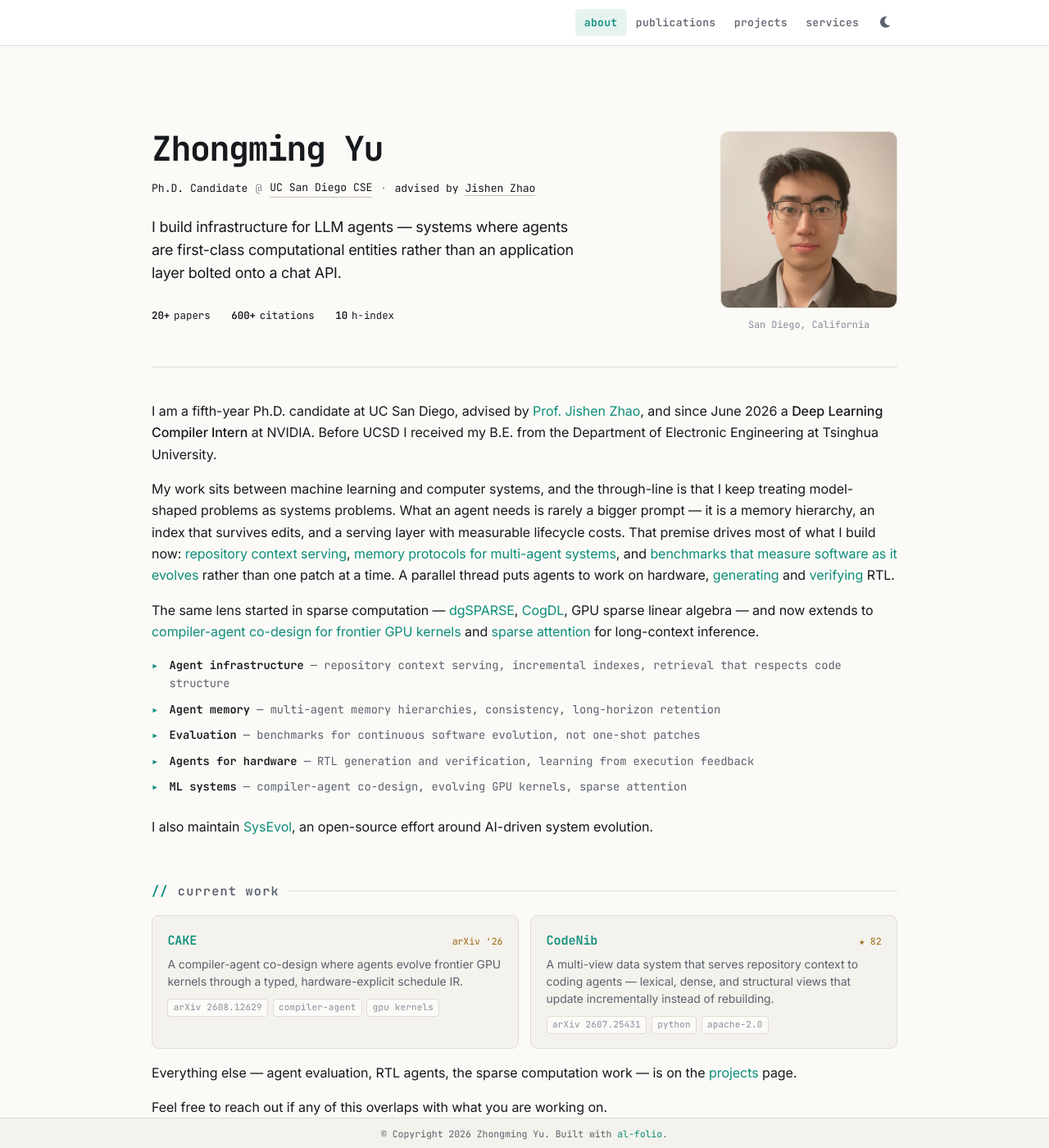
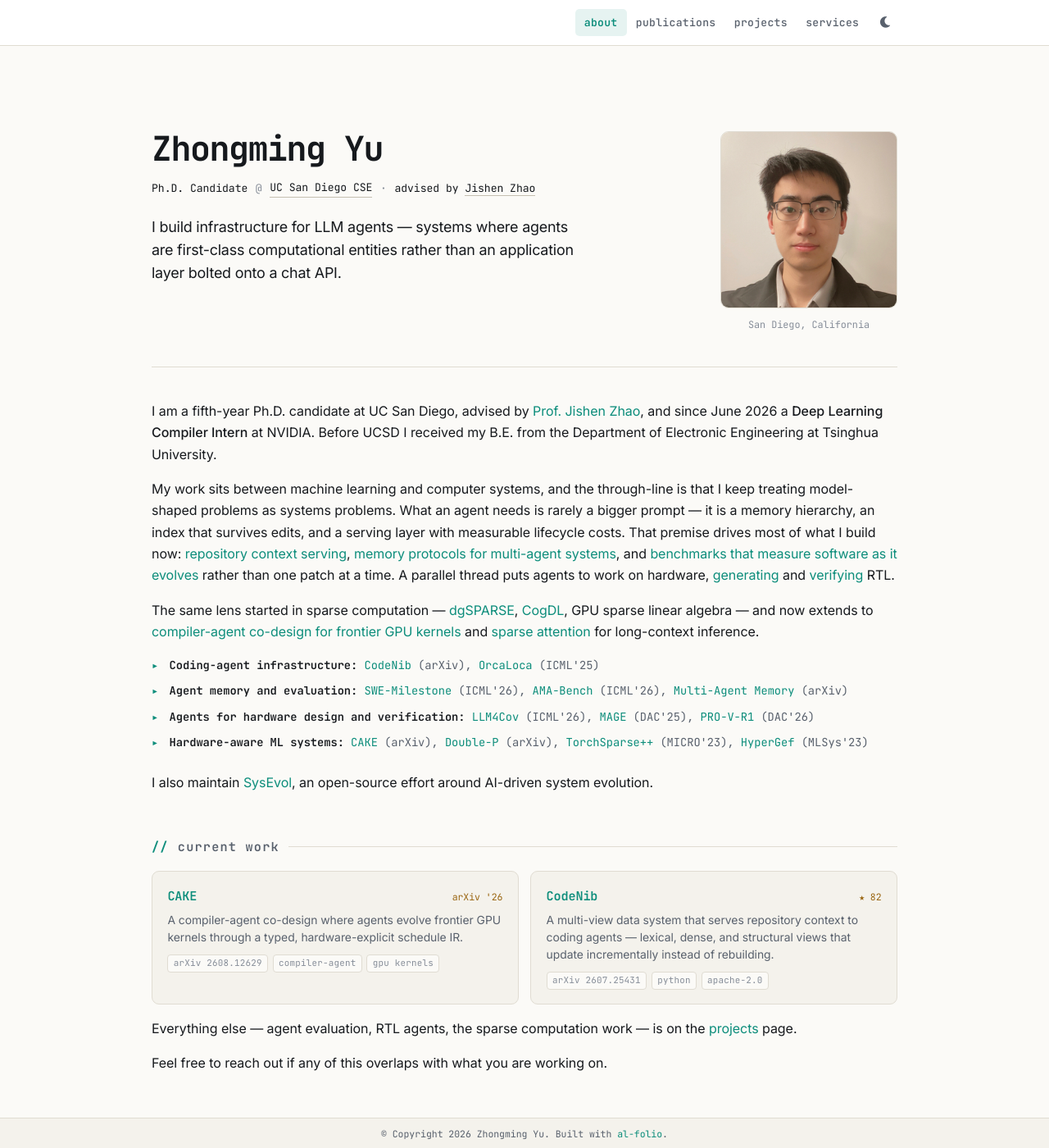
Before and after one commit to fishmingyu/fishmingyu.github.io, a Jekyll site: the page built from _pages/about.md, in a window 1280 px wide and 1400 px high. Shown: the whole window at 82% size. Built offline with Jekyll 4.4.1, drawn with Linux system fonts in a browser that asks for light colours; full-size pictures stand in for the smaller copies a plugin makes; comment, search, counter and statistics services are not loaded; a style sheet for code colours, icons or effects is not loaded.

Commit message:
Add publication venues to homepage research list

```diff
--- a/_config.yml
+++ b/_config.yml
@@ -73,17 +73,6 @@
 linkedin_username: fishmingyuee # your LinkedIn user name
 telegram_username: # your Telegram user name
 scholar_userid: 68sFa3IAAAAJ # your Google Scholar ID
-
-# Stat strip shown under the tagline on the about page. These are static --
-# refresh them from the Google Scholar profile every few months, or delete the
-# block to hide the strip entirely.
-scholar_stats:
-  - value: 20+
-    label: papers
-  - value: 600+
-    label: citations
-  - value: 10
-    label: h-index
 semanticscholar_id: # your Semantic Scholar ID
 whatsapp_number: # your WhatsApp number (full phone number in international format. Omit any zeroes, brackets, or dashes when adding the phone number in international format.)
 orcid_id: # your ORCID ID
--- a/_pages/about.md
+++ b/_pages/about.md
@@ -50,11 +50,30 @@
 and [sparse attention](https://arxiv.org/abs/2602.05191) for long-context inference.
 
 <ul class="focus-list">
-  <li><b>Agent infrastructure</b> — repository context serving, incremental indexes, retrieval that respects code structure</li>
-  <li><b>Agent memory</b> — multi-agent memory hierarchies, consistency, long-horizon retention</li>
-  <li><b>Evaluation</b> — benchmarks for continuous software evolution, not one-shot patches</li>
-  <li><b>Agents for hardware</b> — RTL generation and verification, learning from execution feedback</li>
-  <li><b>ML systems</b> — compiler-agent co-design, evolving GPU kernels, sparse attention</li>
+  <li>
+    <b>Coding-agent infrastructure:</b>
+    <a href="https://arxiv.org/abs/2607.25431">CodeNib</a> (arXiv),
+    <a href="https://proceedings.mlr.press/v267/yu25x.html">OrcaLoca</a> (ICML'25)
+  </li>
+  <li>
+    <b>Agent memory and evaluation:</b>
+    <a href="https://arxiv.org/abs/2603.13428">SWE-Milestone</a> (ICML'26),
+    <a href="https://arxiv.org/abs/2602.22769">AMA-Bench</a> (ICML'26),
+    <a href="https://arxiv.org/abs/2603.10062">Multi-Agent Memory</a> (arXiv)
+  </li>
+  <li>
+    <b>Agents for hardware design and verification:</b>
+    <a href="https://arxiv.org/abs/2602.16953">LLM4Cov</a> (ICML'26),
+    <a href="https://arxiv.org/abs/2412.07822">MAGE</a> (DAC'25),
+    <a href="https://arxiv.org/abs/2506.12200">PRO-V-R1</a> (DAC'26)
+  </li>
+  <li>
+    <b>Hardware-aware ML systems:</b>
+    <a href="https://arxiv.org/abs/2608.12629">CAKE</a> (arXiv),
+    <a href="https://arxiv.org/abs/2602.05191">Double-P</a> (arXiv),
+    <a href="https://dl.acm.org/doi/10.1145/3613424.3614303">TorchSparse++</a> (MICRO'23),
+    <a href="https://proceedings.mlsys.org/paper_files/paper/2023/hash/c0987e6b6da2428e8cd43efa74790ccb-Abstract-mlsys2023.html">HyperGef</a> (MLSys'23)
+  </li>
 </ul>
 
 I also maintain [SysEvol](https://github.com/sysevol-ai), an open-source effort
```
Also changed, not shown: _bibliography/papers.bib (+15 -15 lines).
